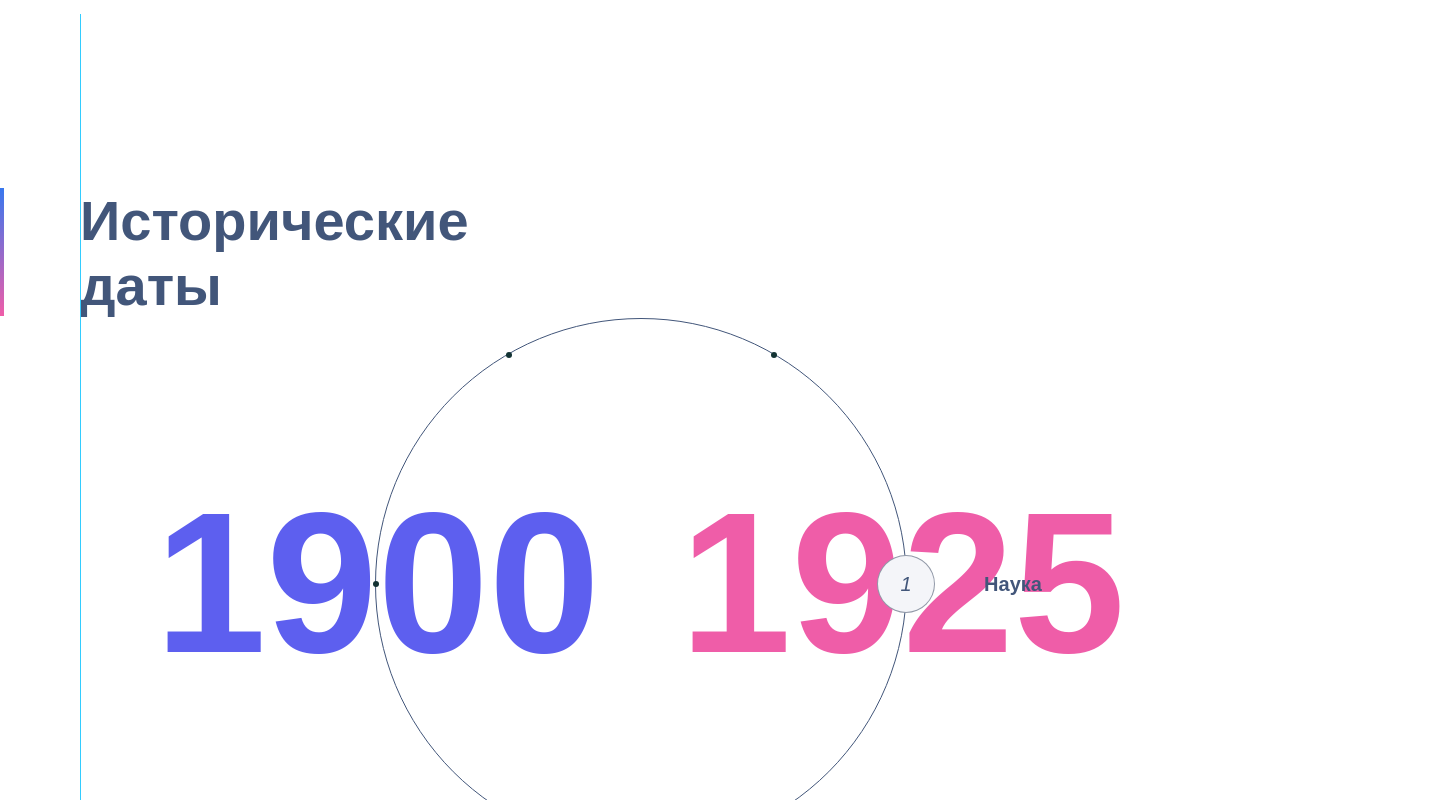
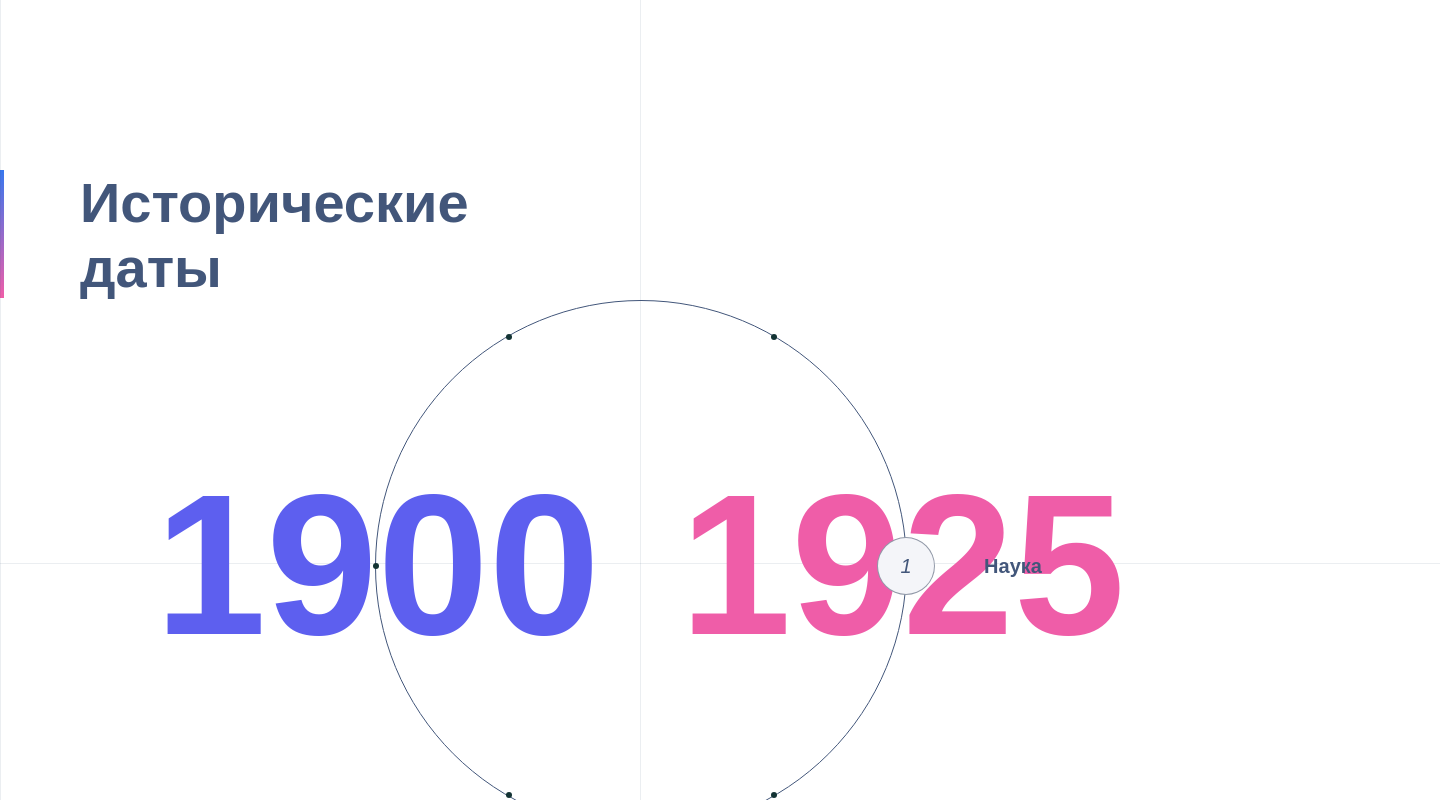
Before and after one commit to sursindmitry/history-dates, a React (Create React App) app: page / in a window 1280 px wide. Shown: the top 800 px of the page, 1440 px wide, since content can reach past the window. Built offline with nearby package versions, Linux system fonts and the light colour scheme.

Commit message:
CreateLines

```diff
--- a/src/App.js
+++ b/src/App.js
@@ -15,6 +15,10 @@ function App() {
         <div className="App">
 
             <div className="wrapper">
+                <div className="createLines">
+                    <div className="left"/>
+                    <div className="right"/>
+                </div>
 
                 <div className="mainName">
                     <h1>Исторические даты</h1>
--- a/src/components/Circle/CircleMenu.js
+++ b/src/components/Circle/CircleMenu.js
@@ -27,6 +27,8 @@ const CircleMenu = ({activeButton, setActiveButton}) => {
 
     return (
         <div className="circle">
+            <div className="centerHeight"/>
+            <div className="centerWidth"/>
             <div className="circular-menu">
                 {filteredArr.map((obj) => (
                     <div className="years">
--- a/src/components/Circle/CircleMenu.scss
+++ b/src/components/Circle/CircleMenu.scss
@@ -6,6 +6,32 @@
   width: 530px;
   height: 530px;
   border-radius: 50%;
+}
+
+.centerHeight {
+  position: absolute;
+  content: " ";
+  background: rgba(66, 86, 122, 1);
+  width: 1px;
+  height: auto;
+  min-height: 140vh;
+  top: 0;
+  left: 50%;
+  opacity: 0.1;
+}
+
+.centerWidth {
+  margin-left: auto;
+  margin-right: auto;
+  position: absolute;
+  content: " ";
+  background: rgba(66, 86, 122, 1);
+  width: 1440px;
+  height: 1px;
+  min-width: 100vh;
+  top: 0;
+  margin-top: 563px;
+  opacity: 0.1;
 }
 
 .menu-content {
@@ -38,19 +64,26 @@
   }
 }
 
-@media screen  and (max-width: 1000px) {
+@media screen and (max-width: 1000px) {
+  .centerHeight {
+    display: none
+  }
+  .centerWidth {
+    display: none
+
+  }
   .circle {
     width: 100%;
     margin-top: 100px;
   }
-  .circular-menu{
+  .circular-menu {
     position: relative;
     width: 100vw;
     height: 200px;
     border: 0;
 
   }
-  .menu-content{
+  .menu-content {
     float: left;
     left: 0;
     border: none;
@@ -59,7 +92,7 @@
     top: 200px;
     margin: 0 auto;
   }
-  .years{
+  .years {
     position: absolute;
     top: 50%;
     left: 50%;
--- a/src/components/Navigation/Navigation.scss
+++ b/src/components/Navigation/Navigation.scss
@@ -54,7 +54,7 @@
 @media screen and (max-width: 1000px) {
   .navigationArrows {
     position: fixed;
-    bottom: 0;
+    bottom:0;
     left: 0;
     width: 100%;
     padding-bottom: 20px;
--- a/src/index.js
+++ b/src/index.js
@@ -6,10 +6,6 @@ import App from './App';
 const root = ReactDOM.createRoot(document.getElementById('root'));
 root.render(
   <React.StrictMode>
-      <div className="createLines">
-          {/*<div className="center"/>*/}
-          <div className="left"/>
-      </div>
     <App />
   </React.StrictMode>
 );
--- a/src/index.scss
+++ b/src/index.scss
@@ -1,4 +1,3 @@
-
 body {
   margin: 0;
   font-family: 'PT Sans', sans-serif;
@@ -9,43 +8,41 @@ body {
 * {
   font-family: 'PT Sans', sans-serif;
 }
+
 .createLines {
-  .center {
+  position: fixed;
+  .left {
+    content: " ";
+    background: rgba(66, 86, 122, 1);
+    width: 1px;
+    height: auto;
+    min-height: 100vh;
+    top: 200px;
+    margin-top: -170px;
+    opacity: 0.1;
 
   }
 
-  .left {
-    padding-left: 80px;
-    position: relative;
-    display: inline-block;
-  }
-
-  :before {
+  .right {
+    position: absolute;
+    left: 1440px;
     content: " ";
-    background: #33CCFF;
+    background: rgba(66, 86, 122, 1);
     width: 1px;
     height: auto;
     min-height: 100vh;
     top: 0;
-    position: absolute;
+    margin-top: -170px;
+    opacity: 0.1;
   }
 
-  :after {
-    content: " ";
-    background: #33CCFF;
-    width: 1px;
-    height:1vh ;
-    position: absolute;
-  }
 }
+
 .wrapper {
   background: #FFFFFF;
-  max-width: 1400px;
+  max-width: 1440px;
   max-height: 1080px;
   margin: 170px auto;
-
-
-
 
   // Name
   .mainName {
```
